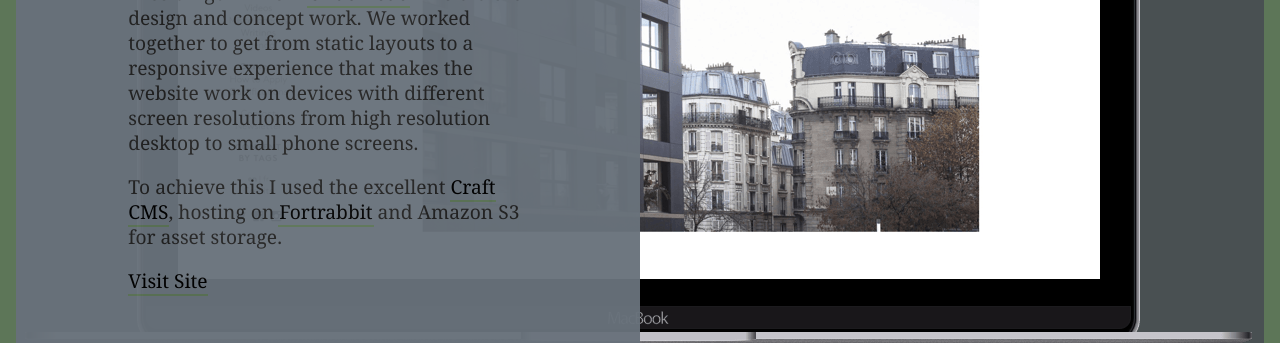
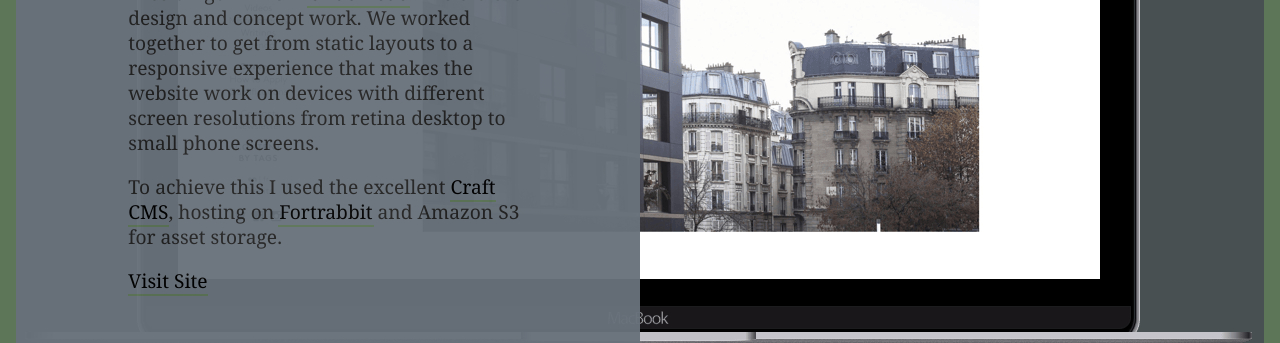
Before and after one commit to joernba/joernba.github.io, a Jekyll site: the page built from index.html, in a window 1280 px wide and 900 px high, scrolled down 734 px. Shown: the part 281-624 px from the top of the window. Built offline with Jekyll 4.4.1, drawn with Linux system fonts in a browser that asks for light colours; comment, search, counter and statistics services are not loaded; some of the changed text lies outside the part shown.

Commit message:
and another small change
Signed-off-by: Joern Bargmann <joernba@gmail.com>

```diff
--- a/_works/lan-architects.markdown
+++ b/_works/lan-architects.markdown
@@ -12,6 +12,6 @@ sitemap:
 ---
 “LAN (Local Architecture Network) was created by Benoît Jallon and Umberto Napolitano in 2002, with the idea of exploring architecture as an area of activity at the intersection of several disciplines.”
 
-I was asked to build their new website by Nicola Aguzzi from [Undo-Redo](http://www.undo-redo.com) who did the design and concept work. We worked together to get from static layouts to a responsive experience that makes the website work on devices with different screen resolutions from high resolution desktop to small phone screens.
+I was asked to build their new website by Nicola Aguzzi from [Undo-Redo](http://www.undo-redo.com) who did the design and concept work. We worked together to get from static layouts to a responsive experience that makes the website work on devices with different screen resolutions from retina desktop to small phone screens.
 
 To achieve this I used the excellent [Craft CMS](https://craftcms.com), hosting on [Fortrabbit](https://www.fortrabbit.com) and Amazon S3 for asset storage.
```
